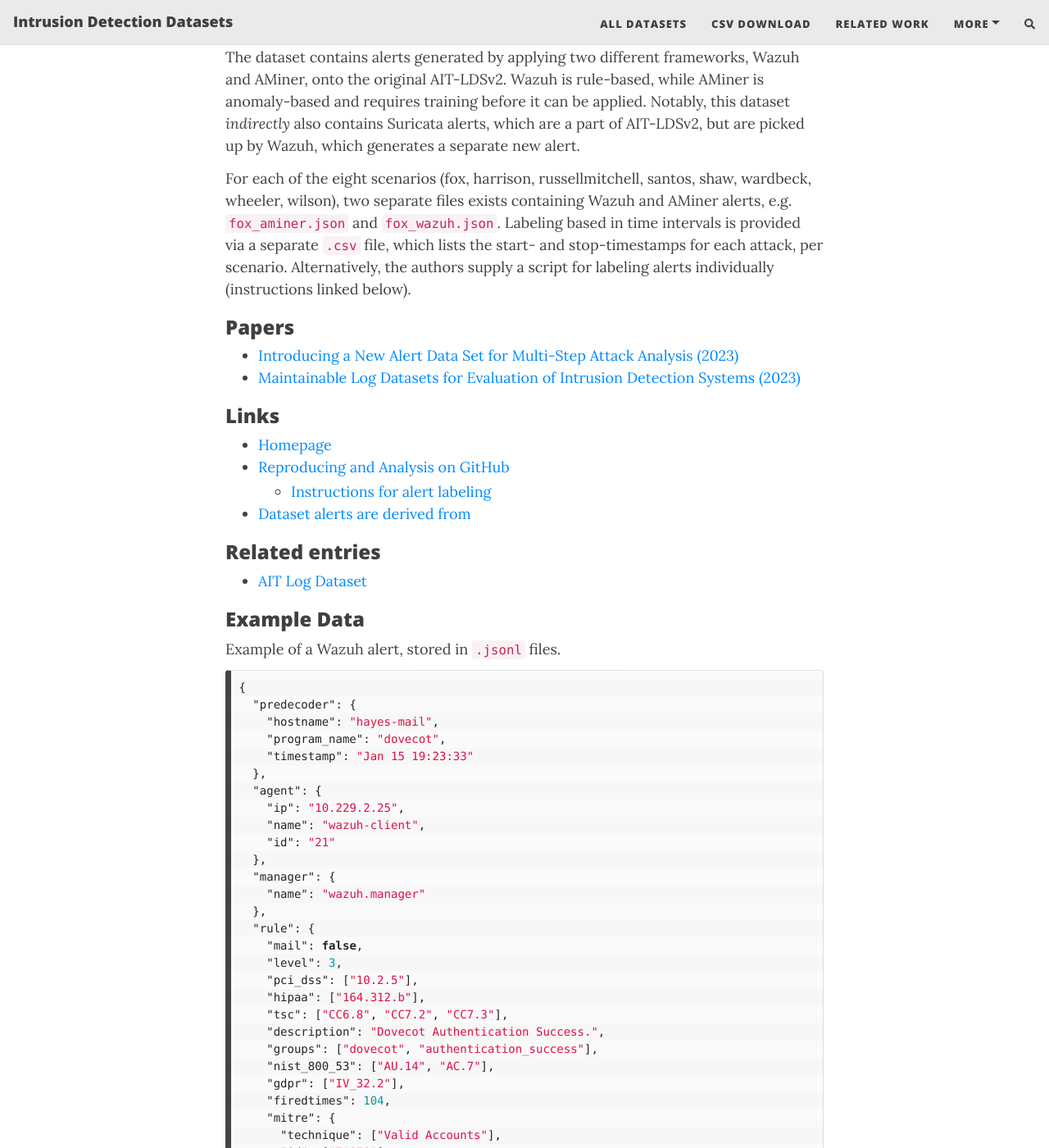
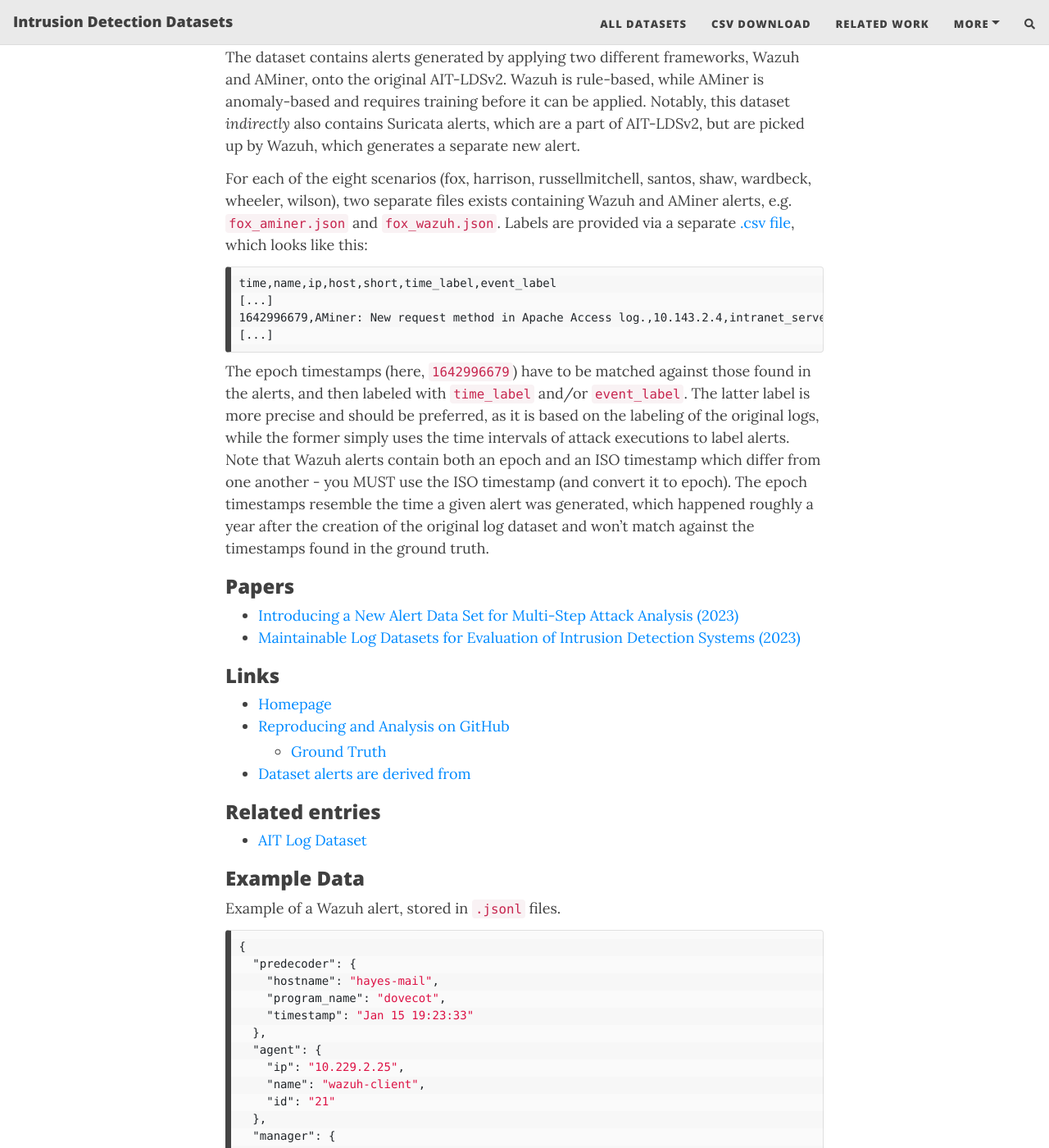
Before and after one commit to fkie-cad/COMIDDS, a Jekyll site: the page built from content/datasets/ait_alert_dataset.md, in a window 1280 px wide and 1400 px high, scrolled down 2010 px. Shown: the whole window at 82% size. Built offline with Jekyll 4.4.1, drawn with Linux system fonts in a browser that asks for light colours; nearby versions of some CDN libraries; comment, search, counter and statistics services are not loaded; some of the changed text lies outside the part shown.

Commit message:
Improve labeling instructions

````diff
--- a/content/datasets/ait_alert_dataset.md
+++ b/content/datasets/ait_alert_dataset.md
@@ -69,8 +69,17 @@ Wazuh, which generates a separate new alert.
 
 For each of the eight scenarios (fox, harrison, russellmitchell, santos, shaw, wardbeck, wheeler, wilson), two separate
 files exists containing Wazuh and AMiner alerts, e.g. `fox_aminer.json` and `fox_wazuh.json`.
-Labeling based in time intervals is provided via a separate `.csv` file, which lists the start- and stop-timestamps for each attack, per scenario.
-Alternatively, the authors supply a script for labeling alerts individually (instructions linked below).
+Labels are provided via a separate [.csv file](https://github.com/ait-aecid/alert-data-set/tree/main/alerts_csv), which looks like this:
+```
+time,name,ip,host,short,time_label,event_label
+[...]
+1642996679,AMiner: New request method in Apache Access log.,10.143.2.4,intranet_server,A-Acc-Val1,wpscan,wpscan
+[...]
+```
+The epoch timestamps (here, `1642996679`) have to be matched against those found in the alerts, and then labeled with `time_label` and/or `event_label`.
+The latter label is more precise and should be preferred, as it is based on the labeling of the original logs, while the former simply uses the time intervals of attack executions to label alerts.
+Note that Wazuh alerts contain both an epoch and an ISO timestamp which differ from one another - you MUST use the ISO timestamp (and convert it to epoch).
+The epoch timestamps resemble the time a given alert was generated, which happened roughly a year after the creation of the original log dataset and won't match against the timestamps found in the ground truth.
 
 ### Papers
 
@@ -81,7 +90,7 @@ Alternatively, the authors supply a script for labeling alerts individually (ins
 
 - [Homepage](https://zenodo.org/record/8263181)
 - [Reproducing and Analysis on GitHub](https://github.com/ait-aecid/alert-data-set)
-  - [Instructions for alert labeling](https://github.com/ait-aecid/alert-data-set?tab=readme-ov-file#alert-prioritization)
+  - [Ground Truth](https://github.com/ait-aecid/alert-data-set/tree/main/alerts_csv)
 - [Dataset alerts are derived from](https://zenodo.org/record/5789064)
 
 ### Related entries
@@ -179,7 +188,7 @@ Example of an AMiner alert, stored in `.jsonl` files.
 }
 ```
 
-Labels provided as a `.csv` file.
+Time intervals provided as a `.csv` file.
 
 ```
 scenario,attack,start,end
````
